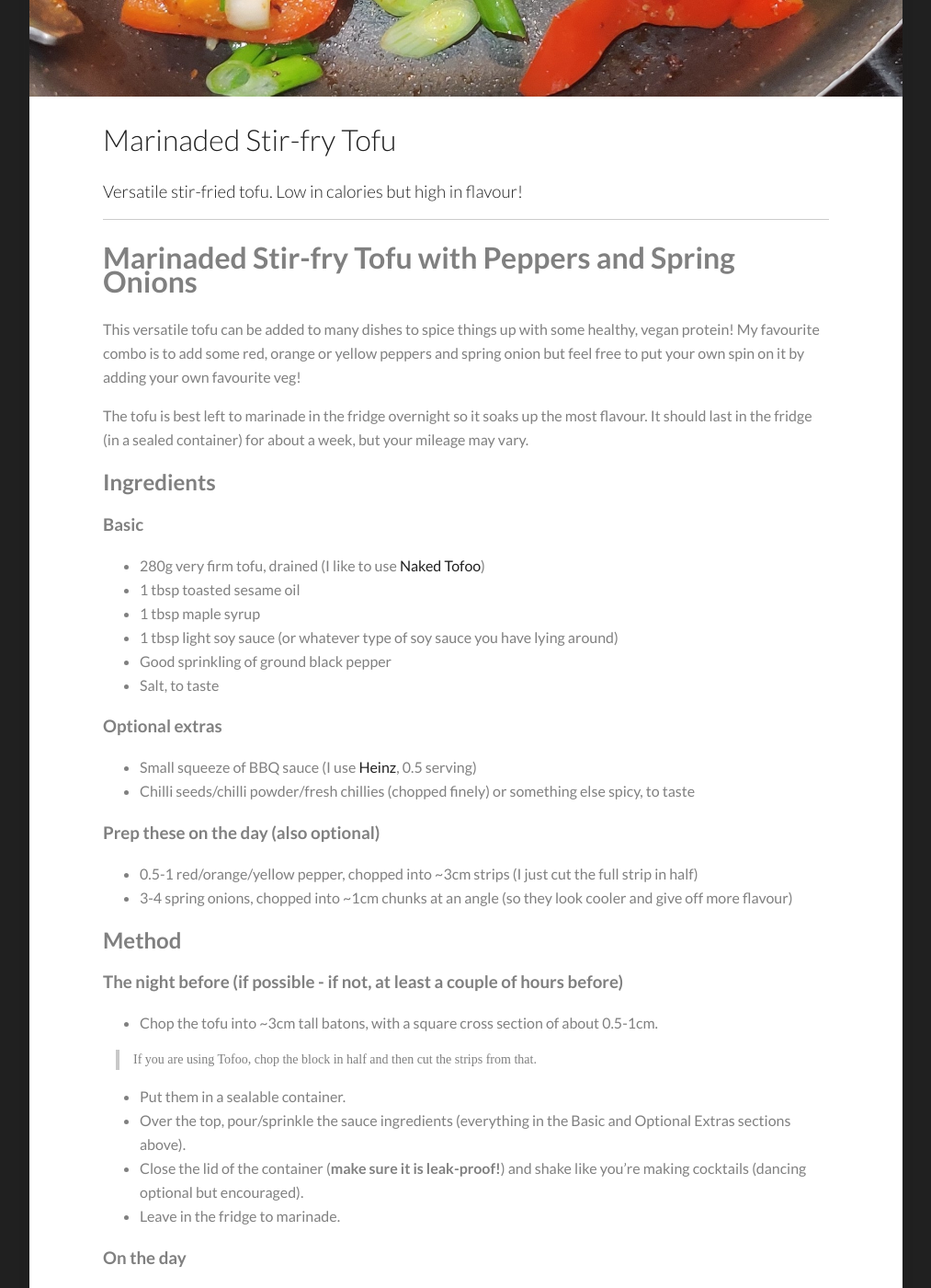
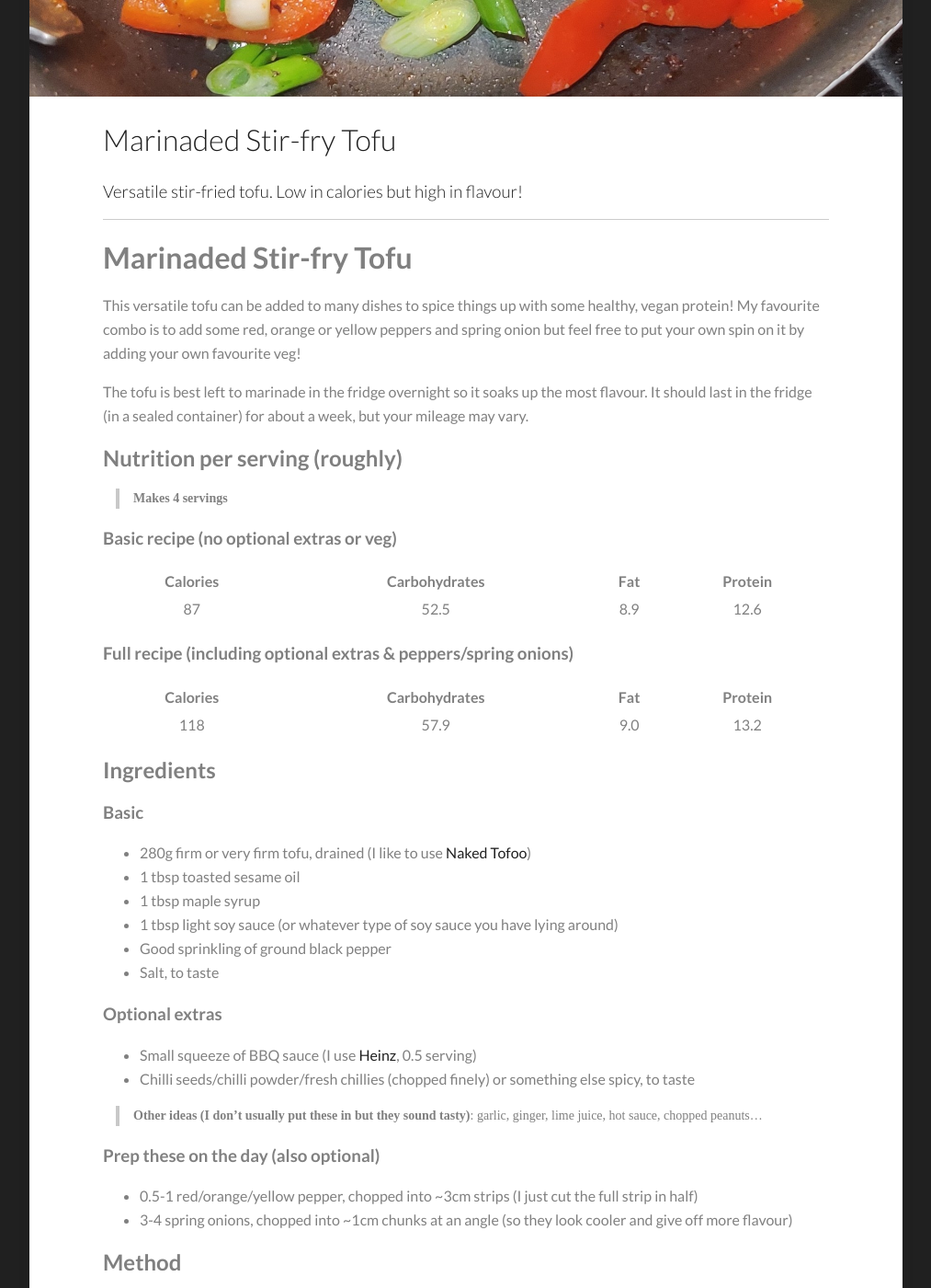
Before and after one commit to CERNDoughnut/cerndoughnut.github.io, a Jekyll site: the page built from _posts/2020-06-03-marinaded-tofu.md, in a window 1280 px wide and 1400 px high, scrolled down 1050 px. Shown: the whole window at 92% size, without its empty margins (133-1146 px from the left). Built offline with Jekyll 4.4.1, drawn with Linux system fonts in a browser that asks for light colours.

Commit message:
Added nutrition info

```diff
--- a/_posts/2020-06-03-marinaded-tofu.md
+++ b/_posts/2020-06-03-marinaded-tofu.md
@@ -8,17 +8,33 @@ tags: [recipe, base, versatile, vegan, protein]
 date-string: JUNE 03, 2020
 ---
 
-# Marinaded Stir-fry Tofu with Peppers and Spring Onions
+# Marinaded Stir-fry Tofu
 
 This versatile tofu can be added to many dishes to spice things up with some healthy, vegan protein! My favourite combo is to add some red, orange or yellow peppers and spring onion but feel free to put your own spin on it by adding your own favourite veg!
 
 The tofu is best left to marinade in the fridge overnight so it soaks up the most flavour. It should last in the fridge (in a sealed container) for about a week, but your mileage may vary.
 
+## Nutrition per serving (roughly)
+
+>**Makes 4 servings**
+
+### Basic recipe (no optional extras or veg)
+
+| Calories      | Carbohydrates |     Fat       |    Protein    |
+|:-------------:|:-------------:|:-------------:|:-------------:|
+| 87            | 52.5          | 8.9           | 12.6          |
+
+### Full recipe (including optional extras & peppers/spring onions)
+
+| Calories      | Carbohydrates |     Fat       |    Protein    |
+|:-------------:|:-------------:|:-------------:|:-------------:|
+| 118           | 57.9          | 9.0           | 13.2          |
+
 ## Ingredients
 
 ### Basic
 
-- 280g very firm tofu, drained (I like to use [Naked Tofoo](https://tofoo.co.uk/products?type=tofoo-blocks))
+- 280g firm or very firm tofu, drained (I like to use [Naked Tofoo](https://tofoo.co.uk/products?type=tofoo-blocks))
 - 1 tbsp toasted sesame oil
 - 1 tbsp maple syrup
 - 1 tbsp light soy sauce (or whatever type of soy sauce you have lying around)
@@ -29,6 +45,8 @@ The tofu is best left to marinade in the fridge overnight so it soaks up the mos
 
 - Small squeeze of BBQ sauce (I use [Heinz](https://www.heinz.co.uk/sauces/product/100185200001/classic-barbecue-sauce), 0.5 serving)
 - Chilli seeds/chilli powder/fresh chillies (chopped finely) or something else spicy, to taste
+
+>**Other ideas (I don't usually put these in but they sound tasty)**: garlic, ginger, lime juice, hot sauce, chopped peanuts...
 
 ### Prep these on the day (also optional)
 
```
